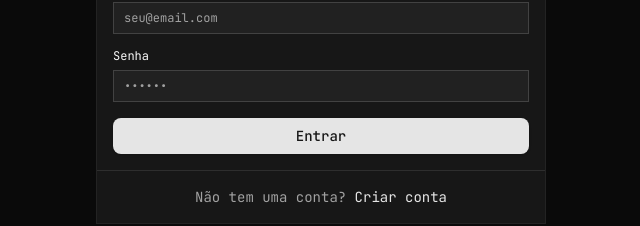
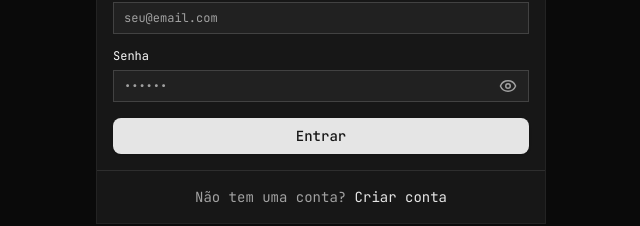
Before and after one commit to prolud/diflen-hub-web, a Next.js app: page /login in a window 1280 px wide. Shown: the part 343-569 px from the top of the page, without its empty margins (319-959 px from the left). Built offline with nearby package versions, Linux system fonts and the light colour scheme.

Commit message:
✨ feat: adiciona toggle password visibility

```diff
--- a/src/app/login/page.tsx
+++ b/src/app/login/page.tsx
@@ -1,7 +1,7 @@
 'use client';
 
 import { useState } from 'react';
-import { useForm } from 'react-hook-form';
+import { useForm, type ControllerRenderProps } from 'react-hook-form';
 import { zodResolver } from '@hookform/resolvers/zod';
 import * as z from 'zod';
 import { useAuth } from '@/contexts/auth-context';
@@ -11,6 +11,7 @@ import { Input } from '@/components/ui/input';
 import { Card, CardContent, CardDescription, CardFooter, CardHeader, CardTitle } from '@/components/ui/card';
 import { Form, FormControl, FormField, FormItem, FormLabel, FormMessage } from '@/components/ui/form';
 import Link from 'next/link';
+import { Eye, EyeOff } from 'lucide-react';
 
 const loginSchema = z.object({
   email: z.string().email('Email inválido'),
@@ -21,6 +22,7 @@ export default function LoginPage() {
   const { login } = useAuth();
   const [error, setError] = useState<string | null>(null);
   const [loading, setLoading] = useState(false);
+  const [showPassword, setShowPassword] = useState(false);
 
   const form = useForm<z.infer<typeof loginSchema>>({
     resolver: zodResolver(loginSchema),
@@ -64,7 +66,7 @@ export default function LoginPage() {
               <FormField
                 control={form.control}
                 name="email"
-                render={({ field }) => (
+                render={({ field }: { field: ControllerRenderProps<z.infer<typeof loginSchema>, 'email'> }) => (
                   <FormItem>
                     <FormLabel>Email</FormLabel>
                     <FormControl>
@@ -77,11 +79,21 @@ export default function LoginPage() {
               <FormField
                 control={form.control}
                 name="password"
-                render={({ field }) => (
+                render={({ field }: { field: ControllerRenderProps<z.infer<typeof loginSchema>, 'password'> }) => (
                   <FormItem>
                     <FormLabel>Senha</FormLabel>
                     <FormControl>
-                      <Input type="password" placeholder="••••••" {...field} />
+                      <div className="relative">
+                        <Input type={showPassword ? 'text' : 'password'} placeholder="••••••" {...field} />
+                        <button
+                          type="button"
+                          onPointerDown={(e) => { e.preventDefault(); setShowPassword((prev) => !prev); }}
+                          className="absolute inset-y-0 right-3 flex items-center text-muted-foreground"
+                          tabIndex={-1}
+                        >
+                          {showPassword ? <EyeOff size={18} /> : <Eye size={18} />}
+                        </button>
+                      </div>
                     </FormControl>
                     <FormMessage />
                   </FormItem>
@@ -92,7 +104,7 @@ export default function LoginPage() {
                   {error}
                 </div>
               )}
-              <Button type="submit" className="w-full" disabled={loading}>
+              <Button type="submit" className="w-full cursor-pointer" disabled={loading}>
                 {loading ? 'Entrando...' : 'Entrar'}
               </Button>
             </form>
```
